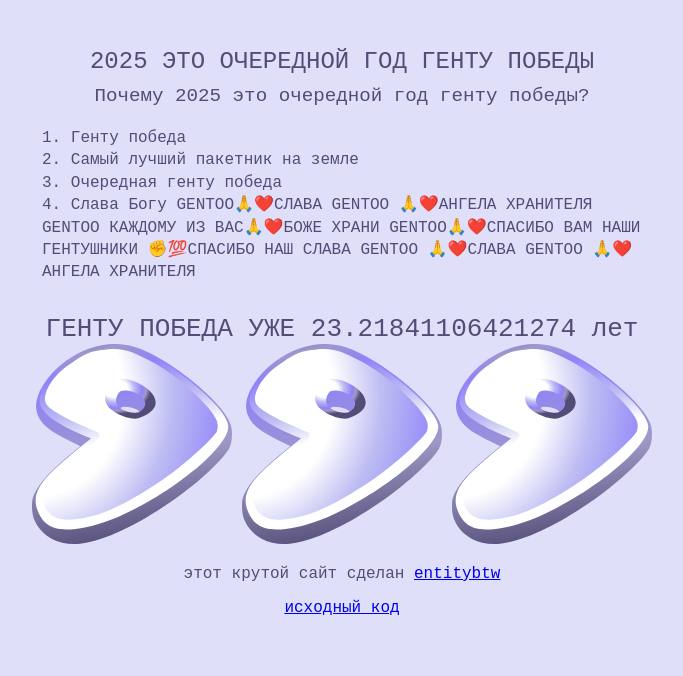
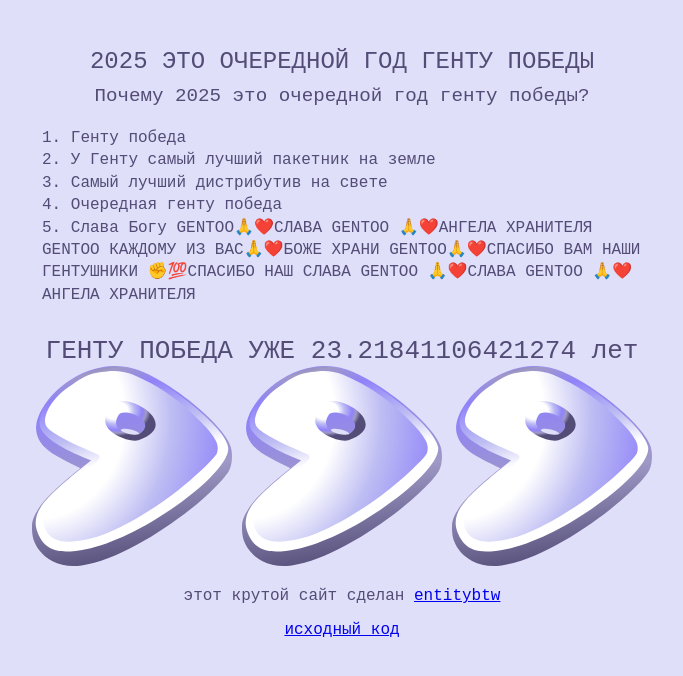
Before and after one commit to entitybtw/gentoopobeda, a plain HTML site: page index.html in a window 1280 px wide. Shown: the whole page, without its empty margins (298-981 px from the left). Drawn offline with Linux system fonts and the light colour scheme.

Commit message:
Update index.html

```diff
--- a/index.html
+++ b/index.html
@@ -47,9 +47,10 @@
 
 <div id="extraText">
   1. Генту победа<br>
-  2. Самый лучший пакетник на земле<br>
-  3. Очередная генту победа<br>
-  4. Слава Богу GENTOO🙏❤️СЛАВА GENTOO 🙏❤️АНГЕЛА ХРАНИТЕЛЯ GENTOO КАЖДОМУ ИЗ ВАС🙏❤️БОЖЕ ХРАНИ GENTOO🙏❤️СПАСИБО ВАМ НАШИ ГЕНТУШНИКИ ✊💯СПАСИБО НАШ СЛАВА GENTOO 🙏❤️СЛАВА GENTOO 🙏❤️АНГЕЛА ХРАНИТЕЛЯ
+  2. У Генту самый лучший пакетник на земле<br>
+  3. Самый лучший дистрибутив на свете<br>
+  4. Очередная генту победа<br>
+  5. Слава Богу GENTOO🙏❤️СЛАВА GENTOO 🙏❤️АНГЕЛА ХРАНИТЕЛЯ GENTOO КАЖДОМУ ИЗ ВАС🙏❤️БОЖЕ ХРАНИ GENTOO🙏❤️СПАСИБО ВАМ НАШИ ГЕНТУШНИКИ ✊💯СПАСИБО НАШ СЛАВА GENTOO 🙏❤️СЛАВА GENTOO 🙏❤️АНГЕЛА ХРАНИТЕЛЯ
 </div>
 
 <div id="timerLine"></div>
```
